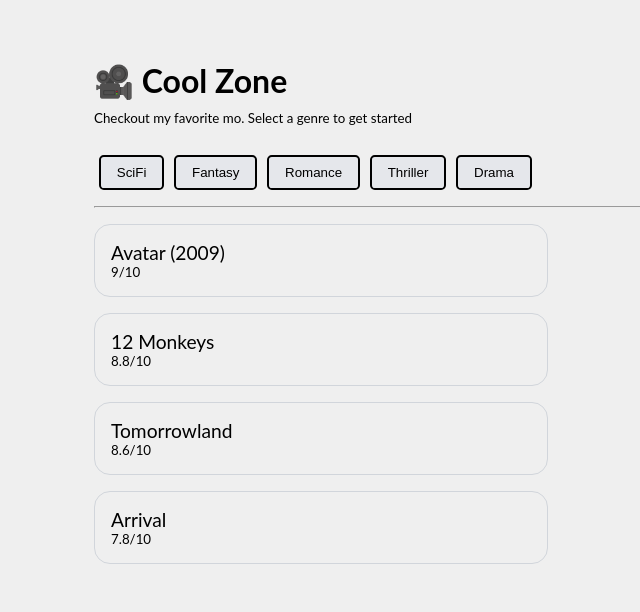
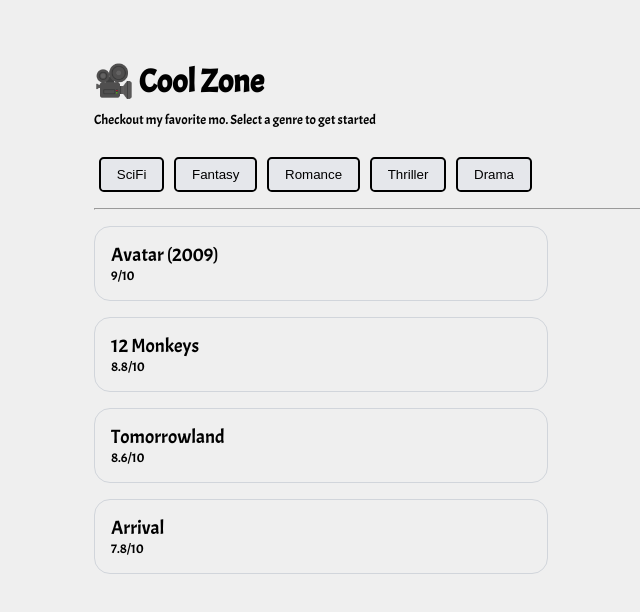
Before and after one commit to hrshmistry/Cool-Zone, a React (Create React App) app: page / in a window 1280 px wide. Shown: the top 612 px of the page, without its empty margins (246-886 px from the left). Built offline with nearby package versions, Linux system fonts and the light colour scheme.

Commit message:
style: custom font

```diff
--- a/src/styles.css
+++ b/src/styles.css
@@ -1,3 +1,5 @@
+@import url("https://fonts.googleapis.com/css2?family=Acme&family=Montserrat:wght@400;600&display=swap");
+
 .App {
   max-width: 600px;
   margin: auto;
@@ -6,6 +8,6 @@
 }
 
 body {
-  font-family: "Lato", sans-serif;
+  font-family: "Acme", sans-serif;
   background-color: #efefef;
 }
```
